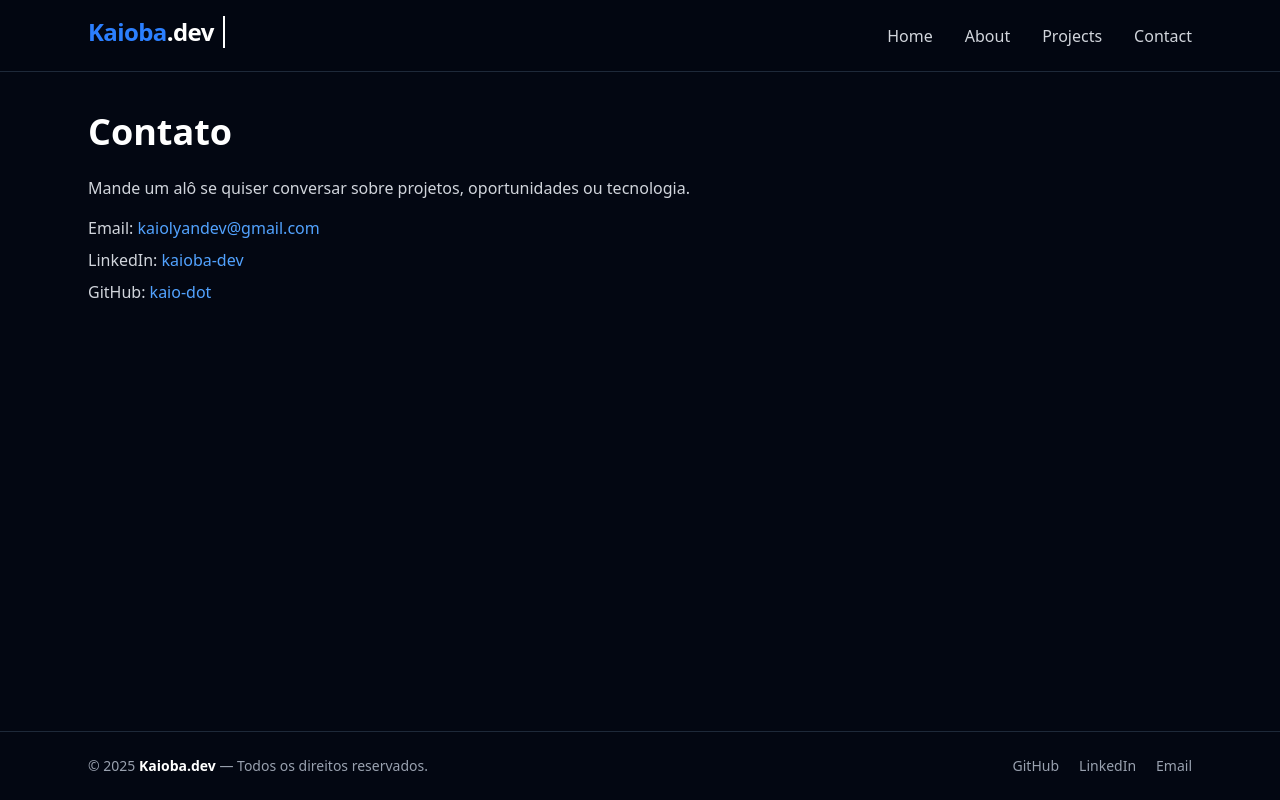
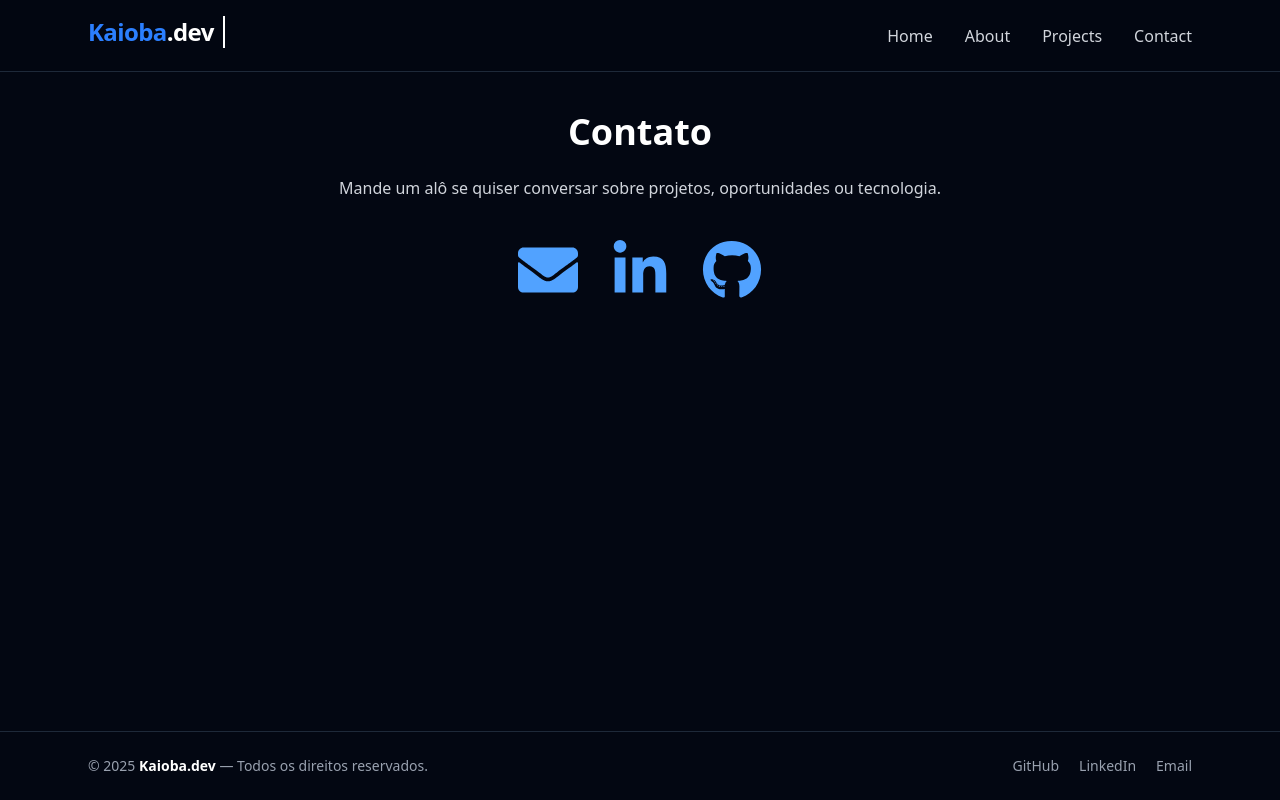
Before and after one commit to kaio-dot/portfolio_kaioba, a React (Vite) app: page /contact in a window 1280 px wide. Built offline with nearby package versions, Linux system fonts and the light colour scheme.

Commit message:
Contact Page w/ linked icons

```diff
--- a/src/index.css
+++ b/src/index.css
@@ -43,3 +43,38 @@
 .animate-fade-in {
   animation: fade-in 0.5s ease-out;
 }
+
+.texting-contact{
+  flex:1;
+  text-align: center;
+}
+
+@keyframes slide-in {
+  from {
+    transform: translateX(-100%);
+    opacity: 0;
+  }
+  to {
+    transform: translateX(0);
+    opacity: 1;
+  }
+}
+
+.animate-slide-in {
+  animation: slide-in 1s ease-out;
+}
+
+@keyframes icons-slides-up {
+  from {
+    transform: translateY(-100%);
+    opacity: 0;
+  }
+  to {
+    transform: translateY(0);
+    opacity: 1;
+  }
+}
+
+.animate-icons-slides-up {
+  animation: icons-slides-up 1s ease-out;
+}
--- a/src/pages/contact.jsx
+++ b/src/pages/contact.jsx
@@ -1,15 +1,23 @@
+import { FaGithub, FaEnvelope, FaLinkedinIn } from 'react-icons/fa';
+
 export default function Contact() {
   return (
     <section className="py-20 max-w-6xl mx-auto px-6">
-      <h1 className="text-3xl md:text-4xl font-bold text-white mb-6">Contato</h1>
-      <p className="text-gray-300 mb-4">
+      <h1 className="text-3xl md:text-4xl font-bold text-white mb-6 texting-contact animate-slide-in">Contato</h1>
+      <p className="text-gray-300 mb-4 texting-contact animate-slide-in">
         Mande um alô se quiser conversar sobre projetos, oportunidades ou tecnologia.
       </p>
-      <ul className="space-y-2 text-gray-300">
-        <li>Email: <a className="text-blue-400 hover:underline" href="mailto:kaiolyandev@gmail.com">kaiolyandev@gmail.com</a></li>
-        <li>LinkedIn: <a className="text-blue-400 hover:underline" href="https://www.linkedin.com/in/kaioba-dev" target="_blank" rel="noreferrer">kaioba-dev</a></li>
-        <li>GitHub: <a className="text-blue-400 hover:underline" href="https://github.com/kaio-dot" target="_blank" rel="noreferrer">kaio-dot</a></li>
-      </ul>
+      <div className="mt-10 flex flex-wrap items-center justify-center gap-8">
+        <a className="text-blue-400 hover:text-blue-300 transition-transform duration-300 hover:scale-105 animate-icons-slides-up" href="mailto:kaiolyandev@gmail.com">
+          <FaEnvelope size={60} />
+        </a>
+        <a className="text-blue-400 hover:text-blue-300 transition-transform duration-300 hover:scale-105 animate-icons-slides-up" href="https://www.linkedin.com/in/kaioba-dev" target="_blank" rel="noreferrer">
+          <FaLinkedinIn size={60} />
+        </a>
+        <a className="text-blue-400 hover:text-blue-300 transition-transform duration-300 hover:scale-105 animate-icons-slides-up" href="https://github.com/kaio-dot" target="_blank" rel="noreferrer">
+          <FaGithub size={60} />
+        </a>
+      </div>
     </section>
   );
 }
```
